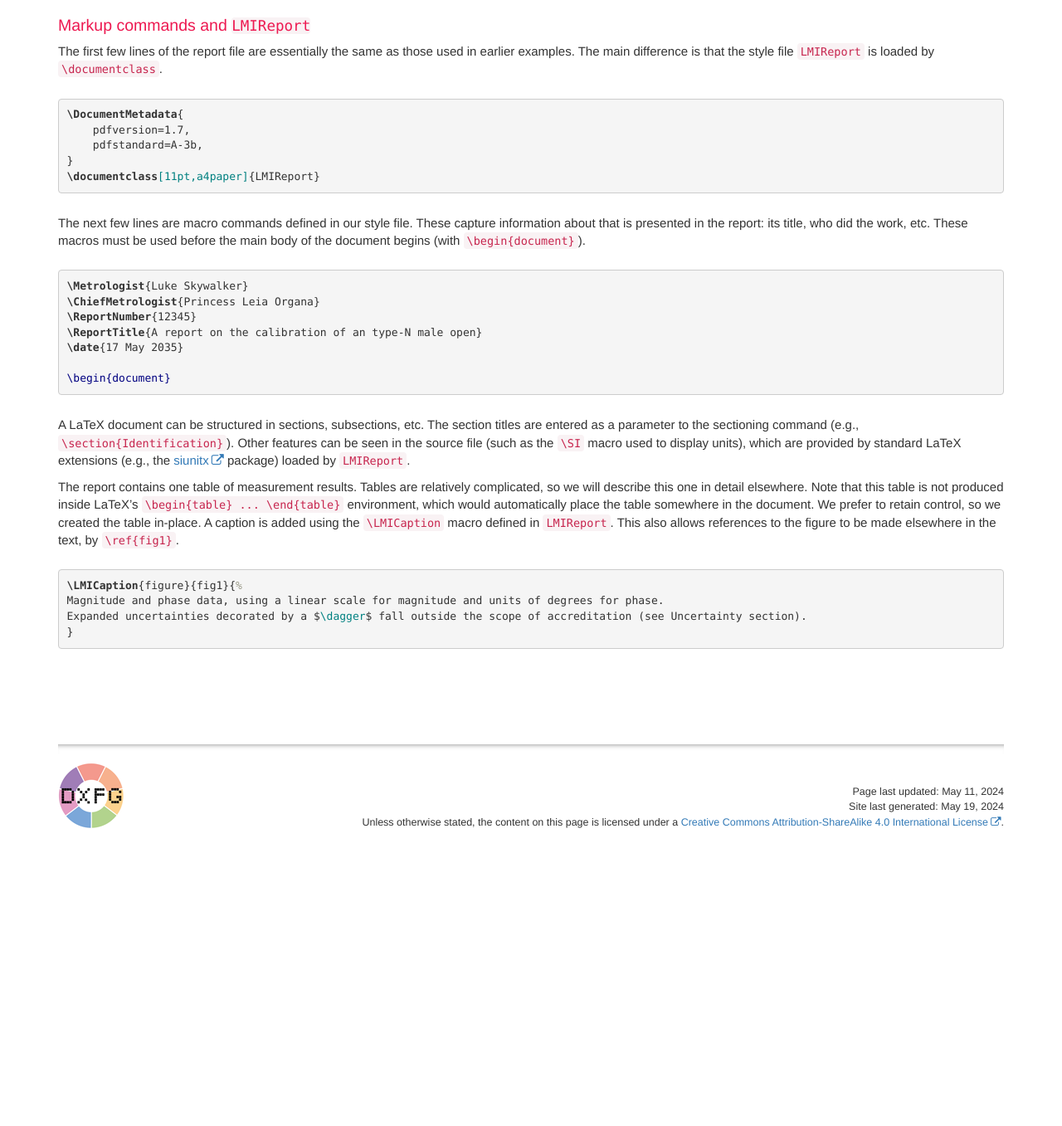
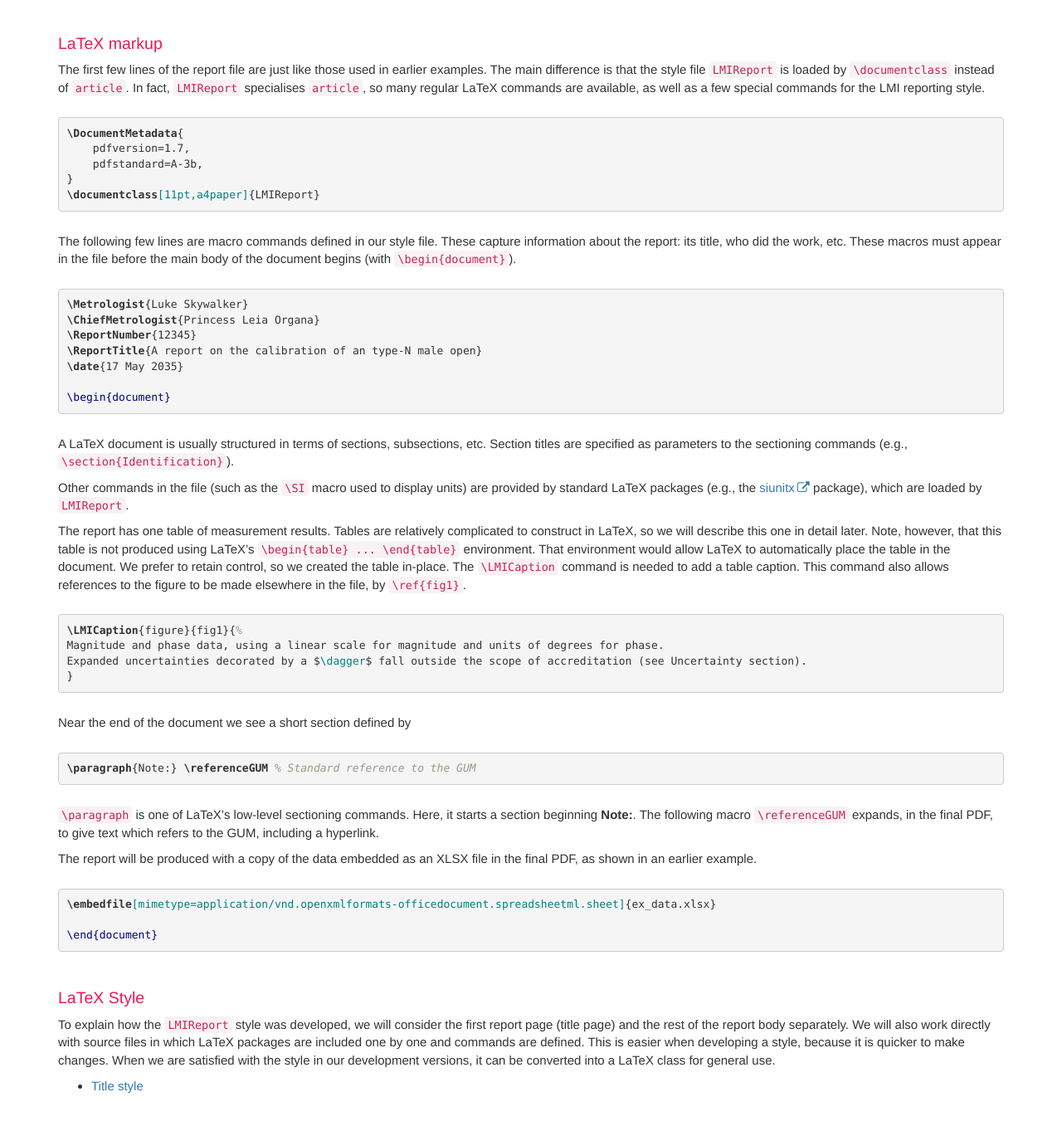
Before and after one commit to apmp-dxfg/apmp-dxfg.github.io, a Jekyll site: the page built from pages/dxfg/dxfg-pdfa-tut.md, in a window 1280 px wide and 1400 px high, scrolled down 6949 px. Shown: the top 1357 px of the window at 83% size. Built offline with Jekyll 4.4.1, drawn with Linux system fonts in a browser that asks for light colours; comment, search, counter and statistics services are not loaded; before the commit the page ends 7950 px from its top, so only the background shows below that; some of the changed text lies outside the part shown.

Commit message:
Title page notes

````diff
--- /dev/null
+++ b/pages/dxfg/dxfg-pdfa-tut-title-style.md
@@ -0,0 +1,278 @@
+---
+title: PDF/A-3 Documents
+last_updated: May 18, 2024
+summary: "The First Report Page"
+permalink: dxfg-pdfa-tut-title-style.html
+toc: true
+mathjax: true
+layout: page
+---
+{% include important.html content="This page is currently being written and has not yet been reviewed" %}
+
+## Title Page Style
+### Artwork
+The first page of calibration reports usually contains logo images and often too some text that never changes.
+The design of this cover artwork is often handled by someone with computer graphics skills.
+Details about the report itself (title, date, etc.) are printed on the first page with this artwork in the background.
+
+For this example, we created artwork for a title page using [LibreOffice Writer](https://www.libreoffice.org/).
+Our background <a href="supplied\LMI_cover.pdf" target="_blank">artwork (opens a new tab)</a> was exported from LibreWriter in PDF/A format.
+
+### Page Style
+A LaTeX file that places details about a calibration report over background artwork is shown below.
+
+{% highlight latex %}
+{% raw %}
+\DocumentMetadata{
+    pdfversion=1.7,
+    pdfstandard=A-3b,
+}
+\documentclass[11pt,a4paper]{article}
+
+% Set the paper size to A4 with 25 cm margins on all sides
+\usepackage[
+    a4paper,
+    headheight=30pt,
+    margin=25mm]{geometry}
+
+%% These two packages allow the PDF artwork to be loaded
+%% in the background for the title page
+\usepackage{pdfpages}
+\usepackage{eso-pic}
+
+%% These three packages together set up STIX fonts alongside Helvetica
+\usepackage[T1]{fontenc}
+\usepackage[scaled]{helvet}
+\usepackage{stix}
+
+\usepackage{xspace}
+
+%% Define variables for the report title and number
+\makeatletter
+\newcommand{\ReportNumber}[1]{\renewcommand{\ReportNumber}{#1}}
+\newcommand{\ReportTitle}[1]{\renewcommand{\ReportTitle}{#1}}
+\newcommand{\ReportReference}{Report No.\xspace \ReportNumber, \@date\xspace}
+\newcommand{\Metrologist}[1]{\renewcommand{\Metrologist}{#1}}
+\newcommand{\ChiefMetrologist}[1]{\renewcommand{\ChiefMetrologist}{#1}}
+\makeatother
+
+%% Paragraph formatting
+\usepackage{parskip}
+
+%% This package finds the number of pages in a document.
+%% The complier must be run twice to find the LastPage number.
+\usepackage{lastpage}
+\newcommand{\thispageof}{Page~\thepage~of~\pageref*{LastPage}}
+
+%% This command composes shows who has been involved in the report.
+\newcommand{\MetrologyTeam}{
+           \Metrologist \\
+    \textbf{Authorised by:} \> \ChiefMetrologist
+}
+
+%% A command to produce the title page
+\newcommand{\maketitlepage}{%
+
+    % Suppress header and footer
+    \thispagestyle{empty}
+
+    % Page 1 of N is written at the top left
+    \thispageof
+
+    % A vertical space is inserted before writing
+    % the report title in a large font size
+    \vspace*{50mm}
+    \textbf{\huge \ReportTitle}\\
+
+    \vspace{\baselineskip}
+    \textbf{\LARGE \ReportReference}
+
+    \vspace{\baselineskip}
+
+    \begin{minipage}{\textwidth}
+    \begin{tabbing}
+        \textbf{Prepared by:}\hspace{5mm} \=
+        \MetrologyTeam
+    \end{tabbing}
+    \end{minipage}
+
+    \vfill
+
+    % Load the background image
+    \AddToShipoutPictureBG*{%
+        \includegraphics[scale=1]{LMI_cover.pdf}
+    }
+    % These commands must come after everything else.
+    % They insert the background image and signal that
+    % the page is completed.
+    \ClearShipoutPicture
+    \clearpage
+}
+
+%%
+\Metrologist{Luke Skywalker}
+\ChiefMetrologist{Princess Leia Organa}
+\ReportNumber{12345} % Usage example
+\ReportTitle{A report on the calibration of an type-N male open}
+\date{17 May 2025}
+
+\begin{document}
+\maketitlepage
+
+\end{document}
+{% endraw %}
+{% endhighlight %}
+Note, the body of this LaTeX document consists of just one command: `\maketitlepage`.
+Everything before `\begin{document}` is called the LaTeX 'preamble' and is where commands and macros are defined, and public LaTeX packages are imported to provide particular functions and features.
+The preamble of this file is where we configure the appearance of the title page.
+
+#### Page dimensions
+Public LaTeX packages[^1] are imported with the `\usepackage` command. Package options may be specified as keywords or key-value pairs. For example,
+```tex
+\usepackage[
+    a4paper,
+    headheight=30pt,
+    margin=25mm]{geometry}
+```
+This imports the `geometry` package with options that specify a particular headheight, and the margins on all sides.
+
+#### Handling background
+The next packages are needed to manage the background artwork
+```tex
+\usepackage{pdfpages}
+\usepackage{eso-pic}
+```
+
+#### Fonts
+LaTeX fonts work in a different way from desktop word processing applications.
+The next packages work together to provide the Helvetica font family, with the STIX package giving high quality math symbols.
+```tex
+\usepackage[T1]{fontenc}
+\usepackage[scaled]{helvet}
+\usepackage{stix}
+```
+
+#### Report detail macros
+We have already seen a collection of macro commands that collect information about a report. These are defined by
+```tex
+\usepackage{xspace}
+
+%% Define variables for the report title and number
+\makeatletter
+\newcommand{\ReportNumber}[1]{\renewcommand{\ReportNumber}{#1}}
+\newcommand{\ReportTitle}[1]{\renewcommand{\ReportTitle}{#1}}
+\newcommand{\ReportReference}{Report No.\xspace \ReportNumber, \@date\xspace}
+\newcommand{\Metrologist}[1]{\renewcommand{\Metrologist}{#1}}
+\newcommand{\ChiefMetrologist}[1]{\renewcommand{\ChiefMetrologist}{#1}}
+\makeatother
+```
+The `\makeatletter` and `\makeatother` are needed because we are defining these commands in the preamble of the source document (the `@` character is reserved).
+These commands mostly follow the same simple pattern.
+They take an argument the first time they are used, but thereafter they behave as macros that expand to provide the initial argument.
+We use these macros to fill some fields in the title page.
+For example, the `\MetrologyTeam` command uses the `\Metrologist` and `\ChiefMetrologist` commands
+```tex
+\newcommand{\MetrologyTeam}{
+           \Metrologist \\
+    \textbf{Authorised by:} \> \ChiefMetrologist
+}
+```
+
+### Assembling the page
+The `\maketitlepage` command assembles all the different elements of the title.
+{% highlight tex %}
+{% raw %}
+\newcommand{\maketitlepage}{%
+
+    % Suppress header and footer
+    \thispagestyle{empty}
+
+    % Page 1 of N is written at the top left
+    \thispageof
+
+    % A vertical space is inserted before writing
+    % the report title in a large font size
+    \vspace*{50mm}
+    \textbf{\huge \ReportTitle}\\
+
+    \vspace{\baselineskip}
+    \textbf{\LARGE \ReportReference}
+
+    \vspace{\baselineskip}
+
+    \begin{minipage}{\textwidth}
+    \begin{tabbing}
+        \textbf{Prepared by:}\hspace{5mm} \=
+        \MetrologyTeam
+    \end{tabbing}
+    \end{minipage}
+
+    \vfill
+
+    % Load the background image
+    \AddToShipoutPictureBG*{%
+        \includegraphics[scale=1]{LMI_cover.pdf}
+    }
+    % These commands must come after everything else.
+    % They insert the background image and signal that
+    % the page is completed.
+    \ClearShipoutPicture
+    \clearpage
+}
+{% endraw %}
+{% endhighlight %}
+
+#### Header, footer and page numbers
+`\thispagestyle{empty}` sets the LaTeX style to a blank page with no automatic header, footer, or page numbering.
+The next command `\thispageof` writes the page number and the total number of pages in the top left of the page body.
+The `\thispageof` command is defined by
+```tex
+\usepackage{lastpage}
+\newcommand{\thispageof}{Page~\thepage~of~\pageref*{LastPage}}
+```
+
+#### Title
+The report title is placed on the page by
+```tex
+\vspace*{50mm}
+\textbf{\huge \ReportTitle}\\
+ ```
+ A vertical space of 5 cm is introduced and then `\ReportTitle` is set in the `\huge` font size (about 19 pt).
+
+ #### Report number and date
+ Another space is introduced before the report number and date are written in `\LARGE` font (about 16 pt) by
+ ```tex
+ \vspace{\baselineskip}
+ \textbf{\LARGE \ReportReference}
+
+ \vspace{\baselineskip}
+ ```
+ #### The people involved
+ The people involved in making the report are displayed by
+ ```tex
+ \begin{minipage}{\textwidth}
+    \begin{tabbing}
+        \textbf{Prepared by:}\hspace{5mm} \=
+        \MetrologyTeam
+    \end{tabbing}
+    \end{minipage}
+```
+#### Loading the background
+Finally, the background is loaded the page is finished (a new page is started by `\clearpage`)
+```tex {% raw %}
+    \vfill
+
+    % Load the background image
+    \AddToShipoutPictureBG*{%
+        \includegraphics[scale=1]{LMI_cover.pdf}
+    }
+    % These commands must come after everything else.
+    % They insert the background image and signal that
+    % the page is completed.
+    \ClearShipoutPicture
+    \clearpage
+{% endraw %} ```
+
+[^1]: LaTeX packages are available on the Comprehensive TeX Archive Network [CTAN](https://ctan.org/). Documentation for every package can be found there.
+
+{% include links.html %}
--- a/pages/dxfg/dxfg-pdfa-tut.md
+++ b/pages/dxfg/dxfg-pdfa-tut.md
@@ -1,6 +1,6 @@
 ---
 title: PDF/A-3 Documents
-last_updated: May 11, 2024
+last_updated: May 18, 2024
 summary: "Information about generating PDF/A-3 documents using LaTeX"
 permalink: dxfg-pdfa-tut.html
 toc: true
@@ -195,16 +195,16 @@
 ```
 
 ## Calibration Reports in LaTeX
-The LaTeX approach to creating documents separates layout from content. In other words, the style and typesetting of a document are defined separately.
-In this section, an example is presented that builds up a LaTeX style specification for calibration reports.
+The LaTeX approach to creating documents separates layout from content: in other words, the style and typesetting of a document are defined separately.
+This section presents an example of how to build up a LaTeX style specification for calibration reports.
 
 It will help to take a look at the end result, so we have an idea of what we are working towards.
-The final PDF/A file is available
- <a href="supplied\ex_report.pdf" target="_blank">here (opens a new tab)</a>---an `XLSX` spreadsheet with data is also embedded.
+A PDF/A file created using our style is available
+ <a href="supplied\ex_report.pdf" target="_blank">here (opens a new tab)</a>. The PDF file also has an `XLSX` spreadsheet embedded.
 
-The LaTeX file for the calibration report follows.
-LaTeX commands 'mark-up' the text and other content in this report but that mark-up doesn't tell us about the document's final appearance.
-The appearance is specified in a LaTeX style file called `LMIReport`.
+The LaTeX source file for the calibration report follows below.
+This file contains 'mark-up' commands, text, and other content.
+The appearance is specified in a LaTeX style file called `LMIReport`; the mark-up relates to the structure of the document.
 {% highlight tex %}
 {% raw %}
 \DocumentMetadata{
@@ -325,9 +325,10 @@
 {% endraw %}
 {% endhighlight %}
 
-### Markup commands and `LMIReport`
-The first few lines of the report file are essentially the same as those used in earlier examples.
-The main difference is that the style file `LMIReport` is loaded by `\documentclass`.
+### LaTeX markup
+The first few lines of the report file are just like those used in earlier examples.
+The main difference is that the style file `LMIReport` is loaded by `\documentclass` instead of `article`.
+In fact, `LMIReport` specialises `article`, so many regular LaTeX commands are available, as well as a few special commands for the LMI reporting style.
 {% highlight tex %}
 {% raw %}
 \DocumentMetadata{
@@ -338,8 +339,8 @@
 {% endraw %}
 {% endhighlight %}
 
-The next few lines are macro commands defined in our style file. These capture information about that is presented in the report: its title, who did the work, etc.
-These macros must be used before the main body of the document begins (with `\begin{document}`).
+The following few lines are macro commands defined in our style file. These capture information about the report: its title, who did the work, etc.
+These macros must appear in the file before the main body of the document begins (with `\begin{document}`).
 {% highlight tex %}
 {% raw %}
 \Metrologist{Luke Skywalker}
@@ -352,15 +353,17 @@
 {% endraw %}
 {% endhighlight %}
 
-A LaTeX document can be structured in sections, subsections, etc. The section titles are entered as a parameter to the sectioning command (e.g., `\section{Identification}`).
-Other features can be seen in the source file (such as the `\SI` macro used to display units), which are provided by standard LaTeX extensions (e.g., the [siunitx](https://ctan.org/pkg/siunitx) package) loaded by `LMIReport`.
+A LaTeX document is usually structured in terms of sections, subsections, etc. Section titles are specified as parameters to the sectioning commands (e.g., `\section{Identification}`).
 
-The report contains one table of measurement results.
-Tables are relatively complicated, so we will describe this one in detail elsewhere.
-Note that this table is not produced inside LaTeX's `\begin{table} ... \end{table}` environment, which would automatically place the table somewhere in the document.
+Other commands in the file (such as the `\SI` macro used to display units) are provided by standard LaTeX packages (e.g., the [siunitx](https://ctan.org/pkg/siunitx) package), which are loaded by `LMIReport`.
+
+The report has one table of measurement results.
+Tables are relatively complicated to construct in LaTeX, so we will describe this one in detail later.
+Note, however, that this table is not produced using LaTeX's `\begin{table} ... \end{table}` environment.
+That environment would allow LaTeX to automatically place the table in the document.
 We prefer to retain control, so we created the table in-place.
-A caption is added using the `\LMICaption` macro defined in `LMIReport`.
-This also allows references to the figure to be made elsewhere in the text, by `\ref{fig1}`.
+The `\LMICaption` command is needed to add a table caption.
+This command also allows references to the figure to be made elsewhere in the file, by `\ref{fig1}`.
 
 {% highlight tex %}
 {% raw %}
@@ -371,4 +374,29 @@
 {% endraw %}
 {% endhighlight %}
 
+Near the end of the document we see a short section defined by
+{% highlight tex %}
+{% raw %}
+\paragraph{Note:} \referenceGUM	% Standard reference to the GUM
+{% endraw %}
+{% endhighlight %}
+`\paragraph` is one of LaTeX's low-level sectioning commands. Here, it starts a section beginning **Note:**.
+The following macro `\referenceGUM` expands, in the final PDF, to give text which refers to the GUM, including a hyperlink.
+
+The report will be produced with a copy of the data embedded as an XLSX file in the final PDF, as shown in an earlier example.
+{% highlight tex %}
+{% raw %}
+\embedfile[mimetype=application/vnd.openxmlformats-officedocument.spreadsheetml.sheet]{ex_data.xlsx}
+
+\end{document}
+{% endraw %}
+{% endhighlight %}
+
+### LaTeX Style
+To explain how the `LMIReport` style was developed, we will consider the first report page (title page) and the rest of the report body separately.
+We will also work directly with source files in which LaTeX packages are included one by one and commands are defined.
+This is easier when developing a style, because it is quicker to make changes.
+When we are satisfied with the style in our development versions, it can be converted into a LaTeX class for general use.
+
+* [Title style](dxfg-pdfa-tut-title-style)
 {% include links.html %}
````
Also changed, not shown: 1 other file.
